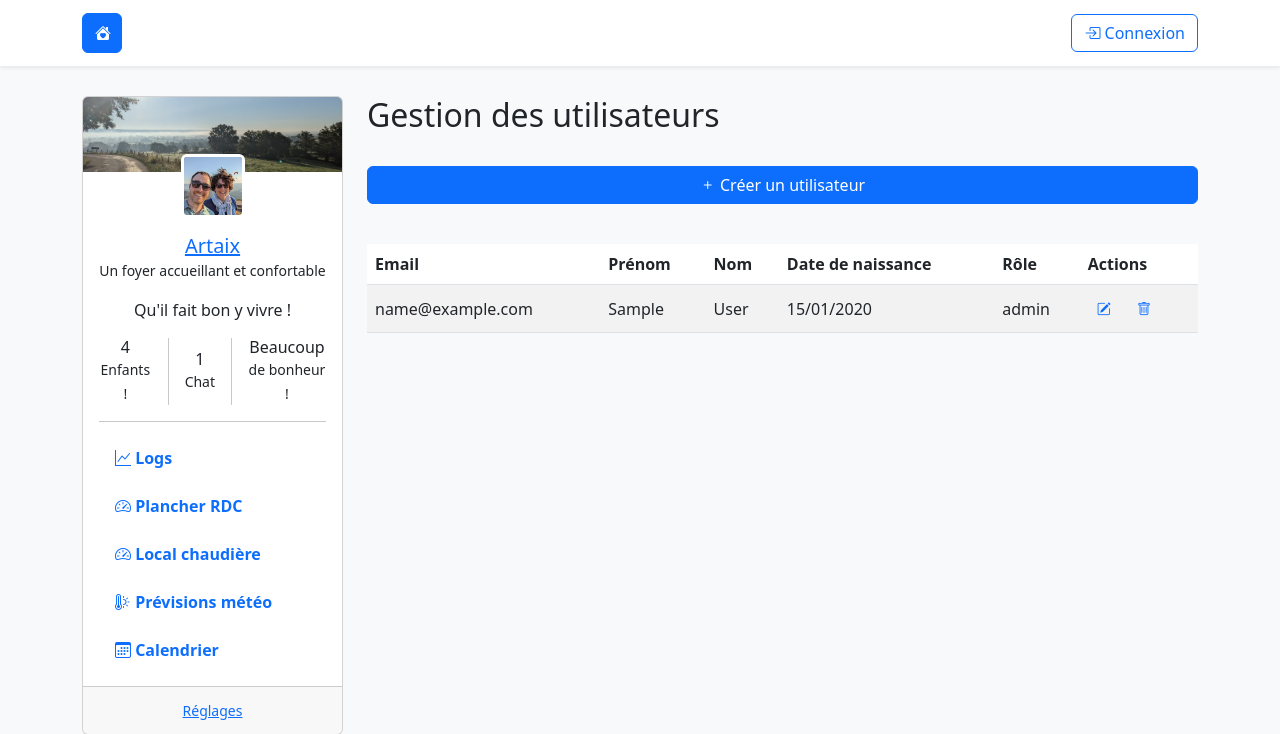
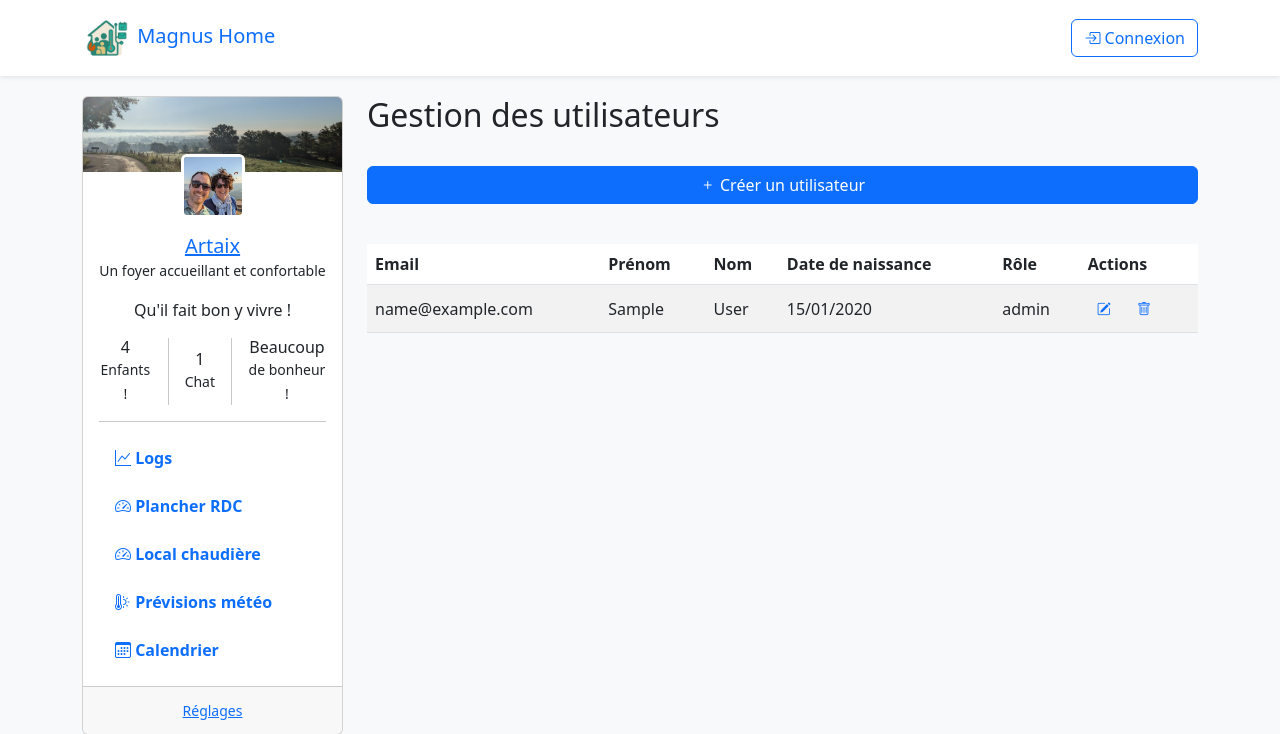
Before and after one commit to rmagn/arduino-raspi-web, a Flask app: template templates/admin/users.html in a window 1280 px wide. Shown: the top 734 px of the page. Run offline with Flask 3, Linux system fonts and the light colour scheme; the template is opened without the code that fills it: values that come from a table or form of the project are taken from there, others are empty; tables that the repository leaves empty hold one stand-in row (values such as "Sample post"); parts of the project's set-up code (start-up, migrations or seed data) failed here and were passed over.

Commit message:
Refactor code structure for improved readability and maintainability

```diff
--- a/templates/base.html
+++ b/templates/base.html
@@ -15,6 +15,9 @@
 
     <!-- Styles personnalisés -->
     <link rel="stylesheet" href="{{ url_for('static', filename='styles/style.css') }}">
+
+    <!-- Favicon -->
+    <link rel="icon" href="{{ url_for('static', filename='images/favicon.ico') }}" type="image/x-icon">
 
     {% block head %}{% endblock %}
 </head>
--- a/templates/components/navbar_top.html
+++ b/templates/components/navbar_top.html
@@ -2,9 +2,8 @@
     <nav class="navbar navbar-expand-lg">
       <div class="container">
         <a class="navbar-brand" href="/">
-          <button class="btn btn-primary icon-md text-center" style="height: 40px;width: 40px;">
-            <i class="bi bi-house-heart-fill"></i>
-          </button>
+          <img class="logo" src="{{ url_for('static', filename='images/logo_MagnusHome_128x128.png') }}" style="height: 50px;" alt="Logo de l'application">
+          <span class="text-primary">Magnus Home</span>
         </a>
 
         <button class="navbar-toggler ms-auto icon-md btn btn-light p-0" type="button" data-bs-toggle="collapse"
```
Also changed, not shown: templates/auth/login.html (+13 -5 lines), static/images/favicon.ico (added), static/images/logo_MagnusHome_128x128.png (added), static/images/logo_MagnusHome_256x256.png (added), static/images/logo_MagnusHome_512x512.png (added).
